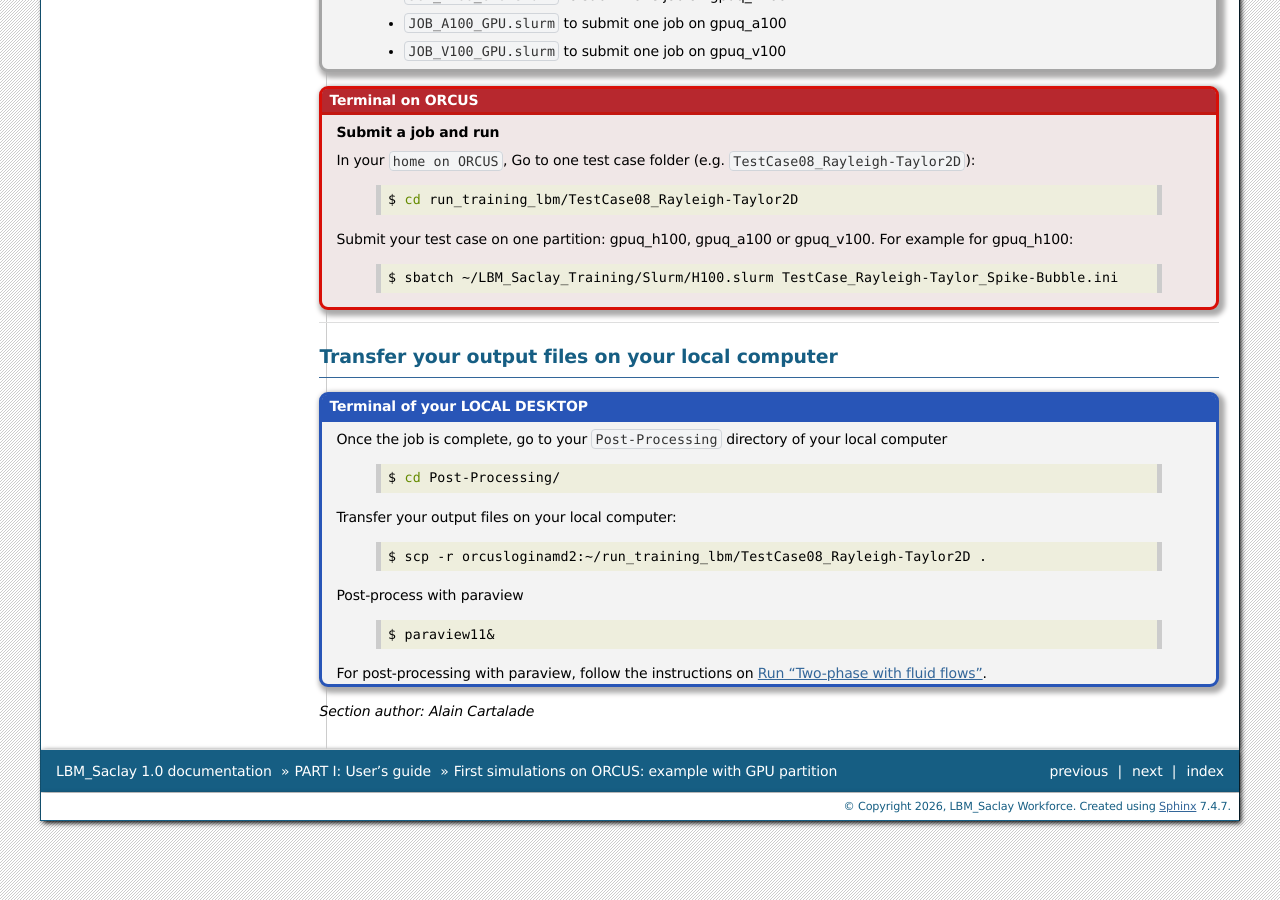
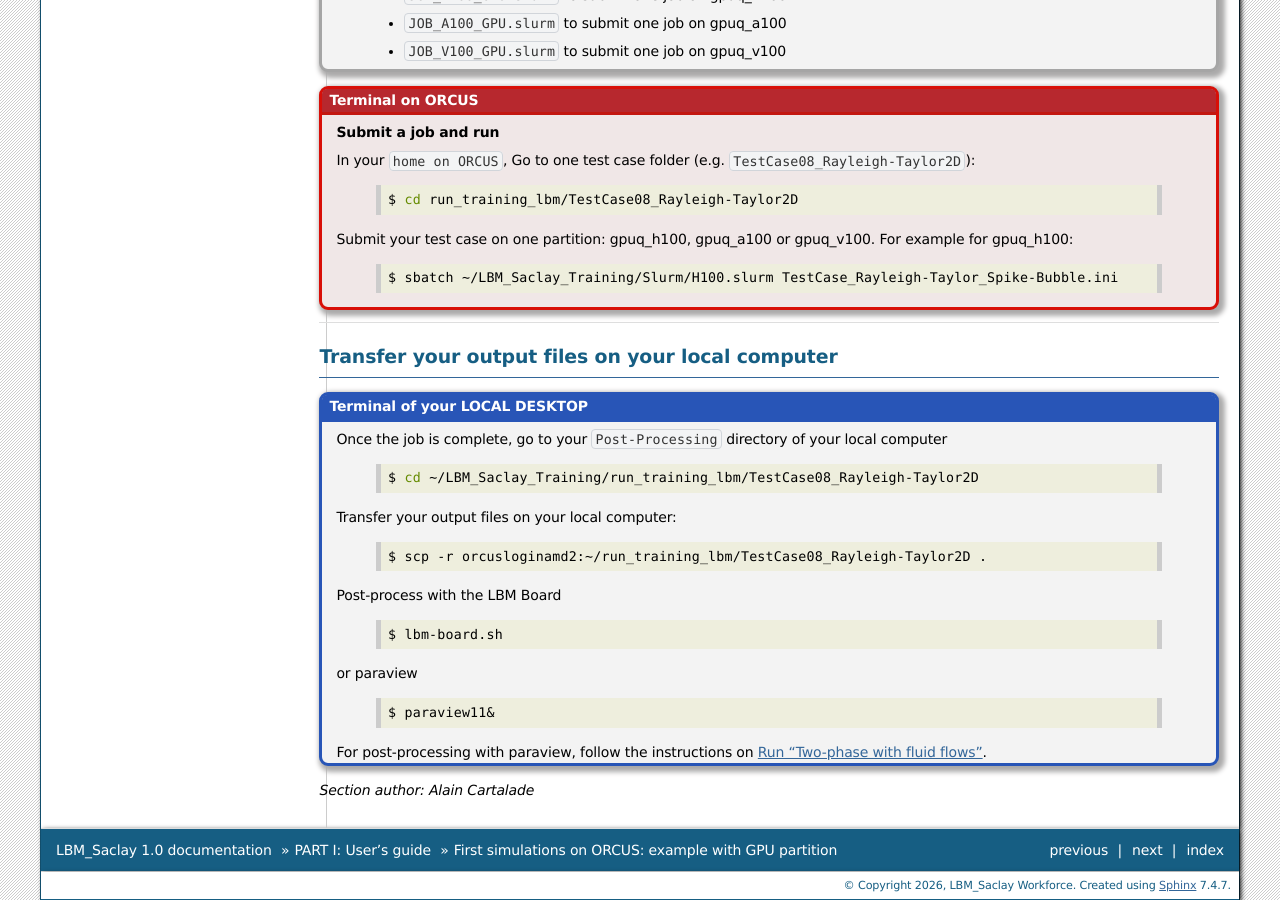
Before and after one commit to cea-lbm-saclay/LBM_Saclay_Documentation, a Sphinx documentation site: the page built from doc/src_doc/01_USER_GUIDE/SIMU_ON_ORCUS/Simulations-ORCUS-GPU.rst, in a window 1280 px wide and 900 px high, scrolled down 1182 px. Built offline with Sphinx 7.4.7, drawn with Linux system fonts in a browser that asks for light colours.

Commit message:
Update procedure for orcus

```diff
--- a/doc/src_doc/01_USER_GUIDE/SIMU_ON_ORCUS/Simulations-ORCUS-GPU.rst
+++ b/doc/src_doc/01_USER_GUIDE/SIMU_ON_ORCUS/Simulations-ORCUS-GPU.rst
@@ -240,7 +240,7 @@ Transfer your output files on your local computer
 
       .. code-block:: shell
 
-         $ cd Post-Processing/
+         $ cd ~/LBM_Saclay_Training/run_training_lbm/TestCase08_Rayleigh-Taylor2D
 
    Transfer your output files on your local computer:
 
@@ -248,7 +248,13 @@ Transfer your output files on your local computer
 
          $ scp -r orcusloginamd2:~/run_training_lbm/TestCase08_Rayleigh-Taylor2D .
 
-   Post-process with paraview
+   Post-process with the LBM Board
+
+      .. code-block:: shell
+
+         $ lbm-board.sh
+
+   or paraview
 
       .. code-block:: shell
 
```
